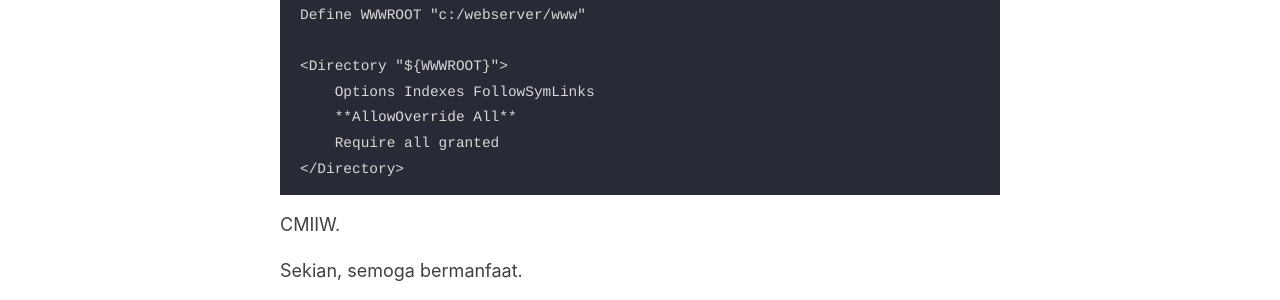
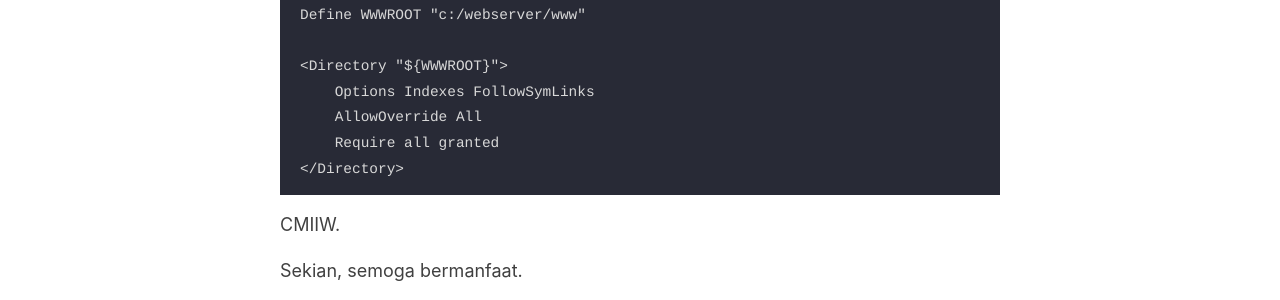
Before and after one commit to dede-irwanto/dede-irwanto.github.io, a Jekyll site: the page built from _posts/2022-01-05-running-codeigniter4-di-apache.md, in a window 1280 px wide. Shown: the part 409-709 px from the top of the page. Built offline with Jekyll 4.4.1, drawn with Linux system fonts in a browser that asks for light colours; comment, search, counter and statistics services are not loaded.

```diff
--- a/_posts/2022-01-05-running-codeigniter4-di-apache.md
+++ b/_posts/2022-01-05-running-codeigniter4-di-apache.md
@@ -11,7 +11,7 @@ layout: post
 
     <Directory "${WWWROOT}">
         Options Indexes FollowSymLinks
-        **AllowOverride All**
+        AllowOverride All
         Require all granted
     </Directory>
 
```
